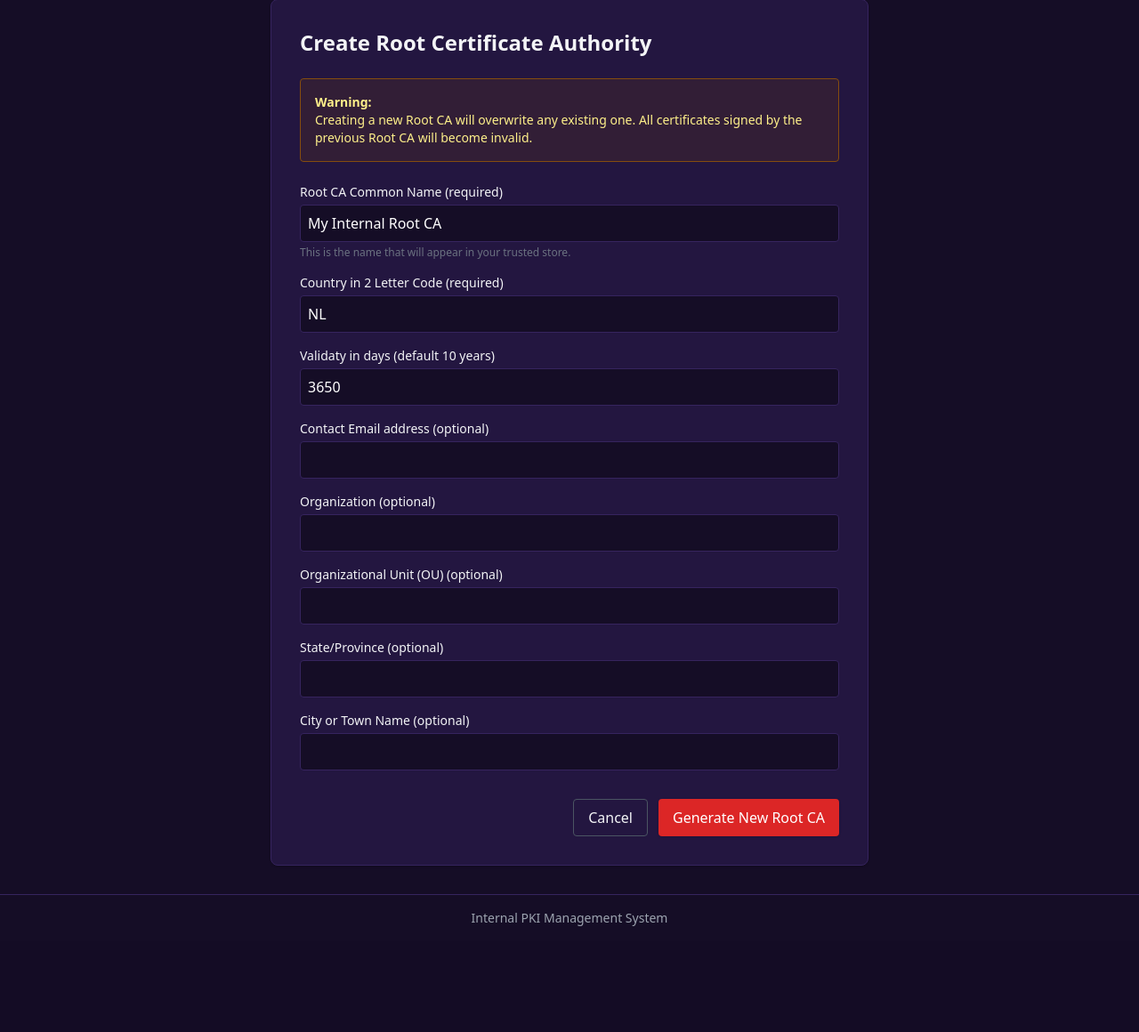
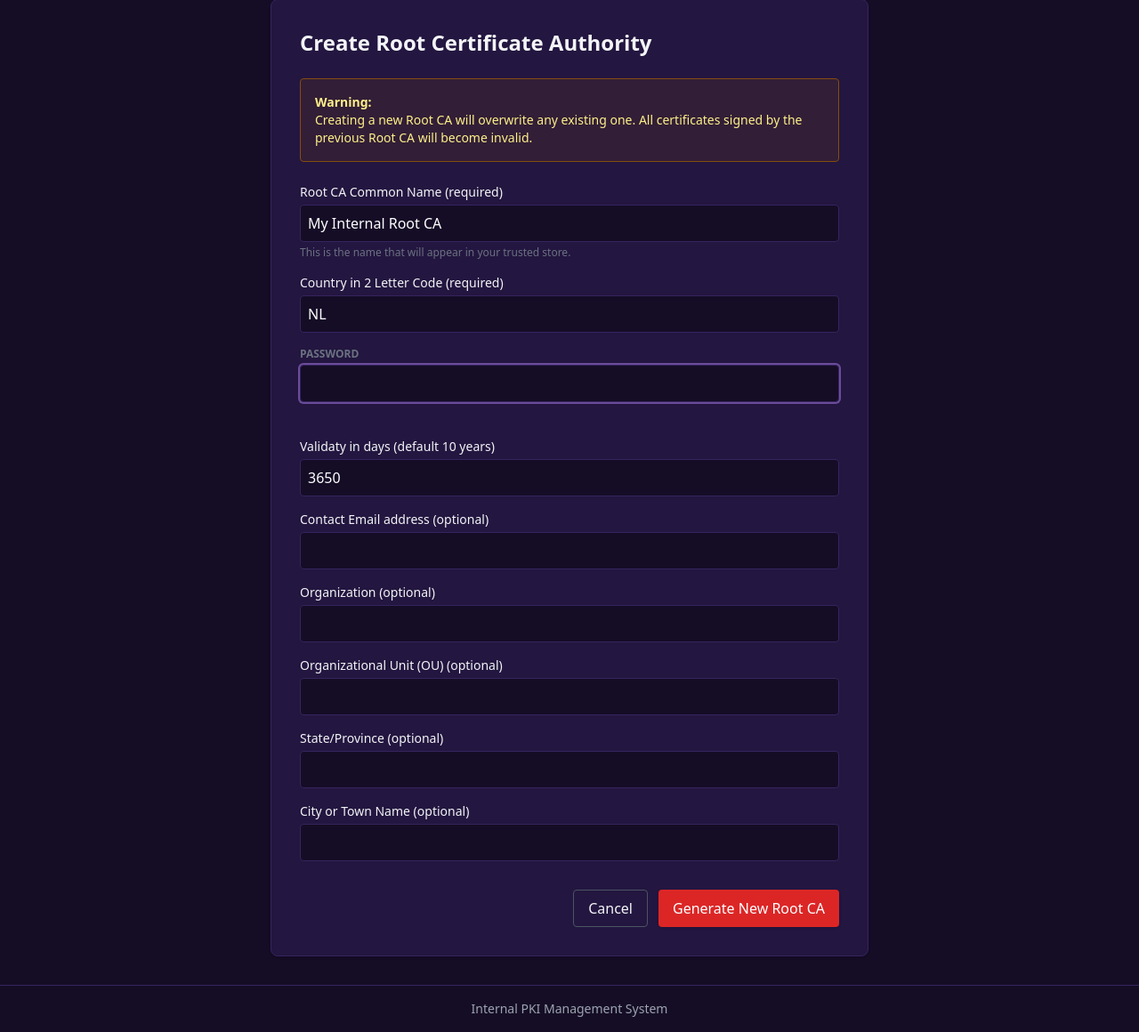
Before and after one commit to HiddenMaces/cert-manager, a Flask app: page /cert/create_root in a window 1280 px wide. Shown: the part 106-1266 px from the top of the page at 89% size. Before the commit the page ends 1147 px from the top, so only its background shows below. Run offline with Flask 3, Linux system fonts and the light colour scheme; some libraries are stand-ins or nearby versions.

Commit message:
root ca keys

```diff
--- a/app.py
+++ b/app.py
@@ -158,6 +158,7 @@
     org_unit = request.form.get('org_unit', '').strip()
     st = request.form.get('st', '').strip()
     city = request.form.get('city', '').strip()
+    password = bytes(request.form.get('password', '').strip())
 
     key_file = os.path.join(ROOT_DIR, f"{ROOT_CA_NAME}.key")
     crt_file = os.path.join(ROOT_DIR, f"{ROOT_CA_NAME}.crt")
@@ -185,7 +186,13 @@
             public_exponent=65537,
             key_size=4096,
         )
-        save_key(private_key, key_file)
+        pem_encrypted_key = private_key.private_bytes(
+        encoding=serialization.Encoding.PEM,
+        format=serialization.PrivateFormat.PKCS8,
+        encryption_algorithm=serialization.BestAvailableEncryption(password)
+        )
+        with open(key_file, "wb") as f:
+            f.write(pem_encrypted_key)
 
         # 3. Build the Subject Name dynamically
         # We only add attributes if they actually contain text
--- a/templates/create_root.html
+++ b/templates/create_root.html
@@ -17,6 +17,10 @@
         <div>
             <label class="block text-sm font-medium mb-1">Country in 2 Letter Code (required)</label>
             <input type="text" name="c" value="NL" class="w-full p-2 rounded border dark:bg-s1-900 dark:border-s1-700 dark:text-white" maxlength="2" required>
+        </div>
+        <div>
+            <label class="block text-xs uppercase font-bold text-gray-500 mb-1">Password</label>
+            <input type="password" name="password" class="w-full p-2 mb-6 rounded border dark:bg-s1-900 dark:border-s1-700 dark:text-white focus:ring-2 focus:ring-s1-500 outline-none" autofocus>
         </div>
         <div>
             <label class="block text-sm font-medium mb-1">Validaty in days (default 10 years)</label>
--- a/templates/index.html
+++ b/templates/index.html
@@ -28,7 +28,7 @@
                 </details>
             {% else %}
                 <p class="text-sm mb-4">No Root CA found.</p>
-                <form action="/cert/create_root" method="POST">
+                <form action="/cert/create_root" method="GET">
                     <input type="text" name="cn" placeholder="Common Name" class="w-full mb-2 p-2 rounded border dark:bg-s1-900 dark:border-s1-700" required>
                     <button type="submit" class="w-full bg-s1-500 hover:bg-s1-400 text-white py-2 rounded transition">Create Root CA</button>
                 </form>
```
